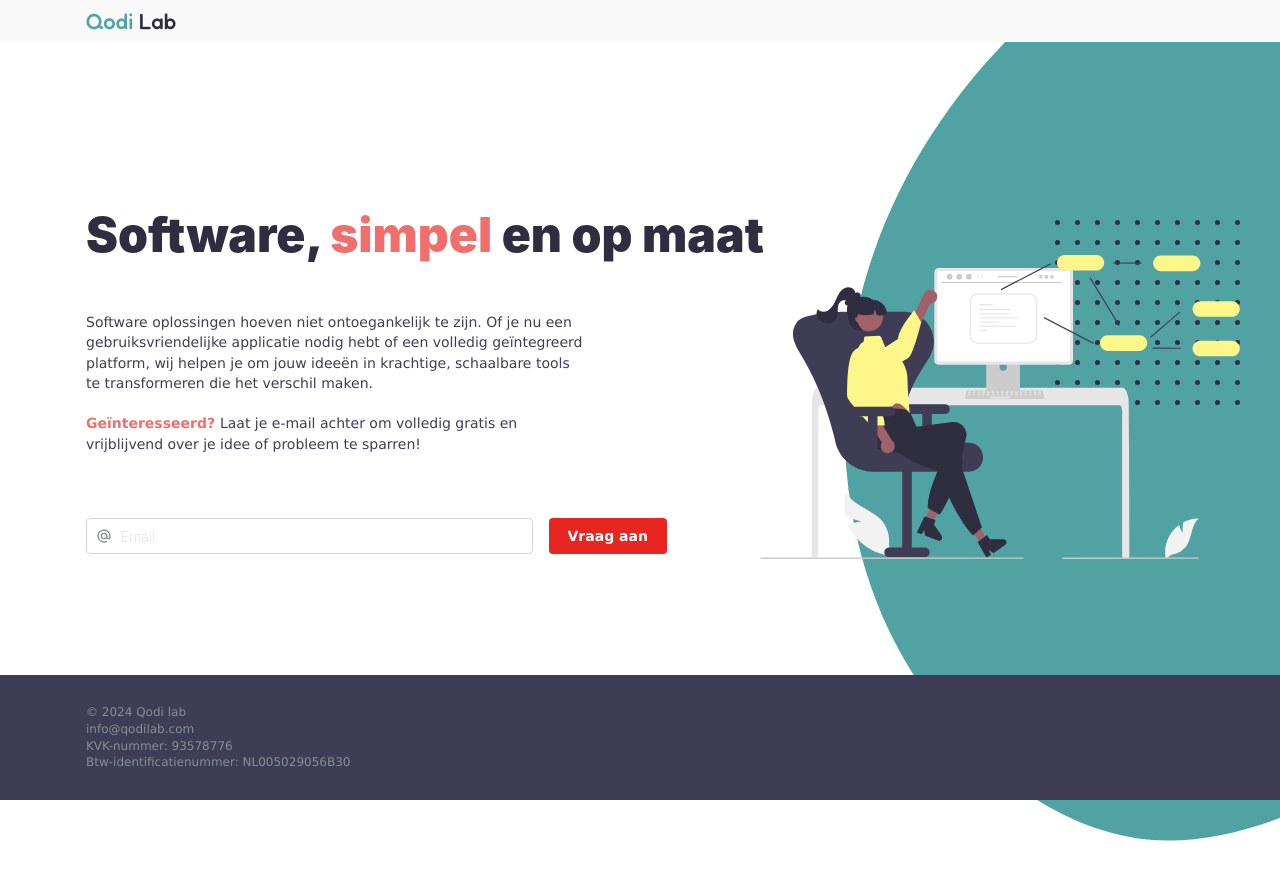
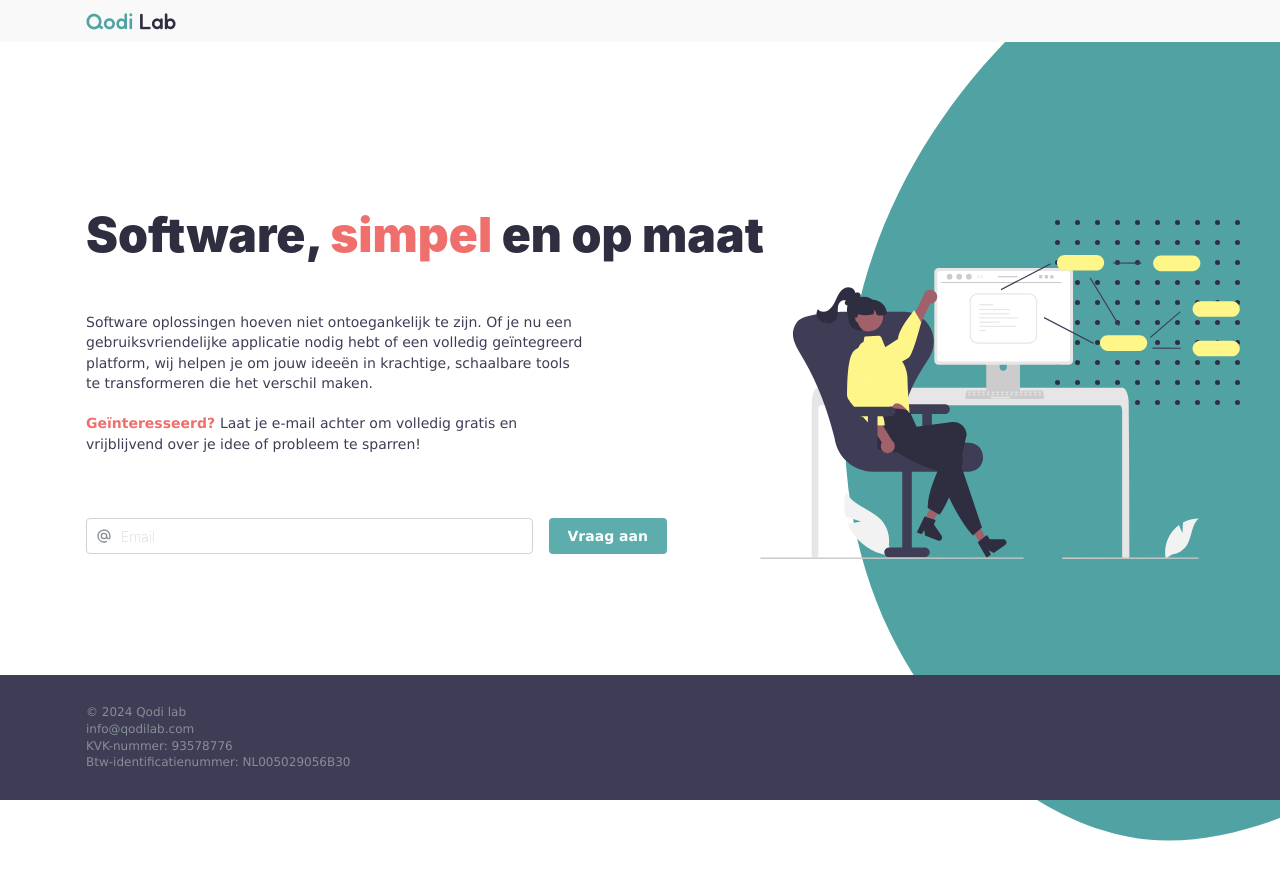
Before and after one commit to mfraanje/qodi-lab-web, a Next.js app: page / in a window 1280 px wide. Shown: the top 880 px of the page. Built offline with nearby package versions, Linux system fonts and the light colour scheme; what postmark would draw is missing.

Commit message:
Update theme.ts

```diff
--- a/src/theme.ts
+++ b/src/theme.ts
@@ -5,17 +5,17 @@ import { createTheme } from '@mantine/core';
 export const theme = createTheme({
   colors: {
     primary: [
-  "#ffeaea",
-  "#fed4d3",
-  "#f6a6a4",
-  "#f07674",
-  "#ea4e4a",
-  "#e73430",
-  "#e72621",
-  "#ce1815",
-  "#b81012",
-  "#a1020b"
-]
+      '#e7fbfb',
+      '#dcf0f0',
+      '#bddede',
+      '#9acccc',
+      '#7cbbbb',
+      '#6ab1b1',
+      '#5eadad',
+      '#4b9898',
+      '#3d8888',
+      '#287676',
+    ],
   },
   primaryColor: 'primary',
 });
```
